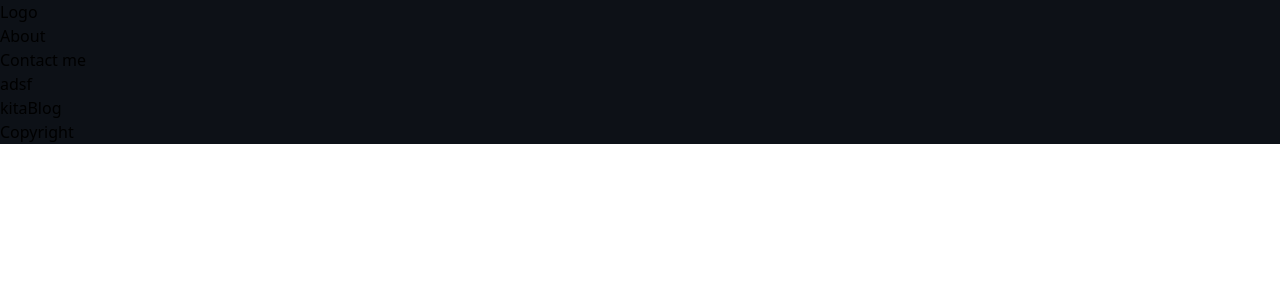
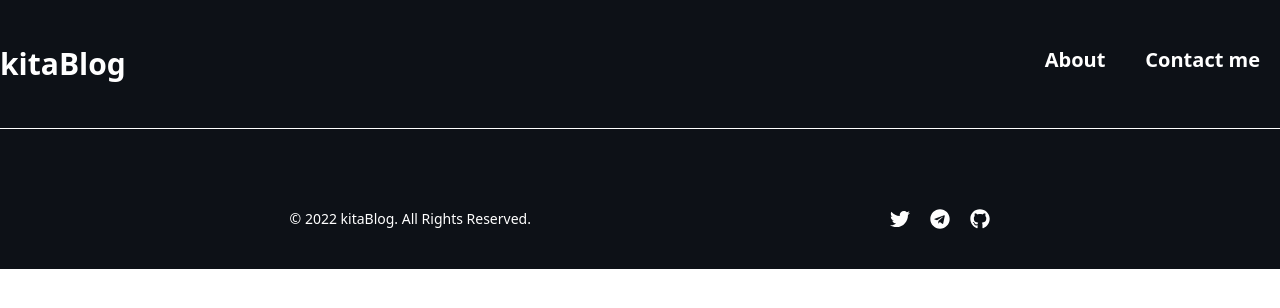
Before and after one commit to kitanoyoru/kitaBlog, a Next.js app: page / in a window 1280 px wide. Shown: the top 308 px of the page. Built offline with nearby package versions, Linux system fonts and the light colour scheme.

Commit message:
feat: create head and footer components

```diff
--- a/components/Footer.tsx
+++ b/components/Footer.tsx
@@ -2,52 +2,63 @@
 import { FaGithub, FaTwitter, FaTelegram } from "react-icons/fa"
 
 // Types
-import type { FC } from "react";
-import type { IconType } from "react-icons";
+import type { FC } from "react"
+import type { IconType } from "react-icons"
+import Link from "next/link"
 
-type Socials = {
-  Twitter: {
-      icon: IconType,
-      link: string
-  },
-  Telegram: {
-      icon: IconType,
-      link: string
-  },
-  Github: {
-      icon: IconType,
-      link: string
-  }
+type Socials = Array<{ Icon: IconType; link: string }>
+
+const Footer: FC = () => {
+  const socials: Socials = [
+    {
+      Icon: FaTwitter,
+      link: "https://twitter.com/kitanoyoru_"
+    },
+    {
+      Icon: FaTelegram,
+      link: ""
+    },
+    {
+      Icon: FaGithub,
+      link: "https://github.com/kitanoyoru"
+    }
+  ]
+  const socialsLength = socials.length
+
+  return (
+    <footer className="bg-primary text-white border-t border-t-white p-4 w-full">
+      <div className="mx-auto mt-10 md:flex md:items-center md:justify-between md:p-6 w-3/5">
+        <span className="text-sm sm:text-center">
+          © 2022{" "}
+          <Link href="/">
+            <a className="hover:underline">kitaBlog</a>
+          </Link>
+          . All Rights Reserved.
+        </span>
+        <ul className="flex flex-wrap items-center mt-3 text-sm sm:mt-0">
+          {socials.map(({ link, Icon }, index) => {
+            if (index < socialsLength - 1) {
+              return (
+                <li className="mr-5" key={index}>
+                  <a href={link} target="_blank" rel="noreferrer">
+                    <Icon className="text-xl" />
+                  </a>
+                </li>
+              )
+            } else {
+              return (
+                <li key={index}>
+                  <a href={link} target="_blank" rel="noreferrer">
+                    <Icon className="text-xl" />
+                  </a>
+                </li>
+              )
+            }
+          })}
+        </ul>
+      </div>
+    </footer>
+  )
 }
 
-const Footer: FC= () => {
-  const socials: Socials = {
-    Twitter: {
-      icon: FaTwitter,
-      link: "https://twitter.com/kitanoyoru_"
-    },
-    Telegram: {
-        icon: FaTelegram,
-        link: ""
-    },
-    Github: {
-        icon: FaGithub,
-        link: "https://github.com/kitanoyoru"
-    }
-  };
-
-  return (
-    <footer>
-      <div>
-        <div>
-          <h1>kitaBlog</h1>
-          <p></p>
-        </div>
-        <div></div>
-      </div>
-      <h1>Copyright</h1>
-    </footer>
-  );
-};
-
-export default Footer;
+export default Footer
--- a/components/Header.tsx
+++ b/components/Header.tsx
@@ -7,23 +7,23 @@ import { NextPage } from 'next'
 
 const Header: NextPage = () => {
   return (
-    <div>
-      <div>
+    <div className="bg-primary px-5 xl:px-0 py-10 sm:py-16 mx-auto max-w-7xl h-10 flex justify-between items-center">
+      <div className="text-white">
         <Link href="/">
-          <a>Logo</a>
+          <a className="text-3xl font-bold">kitaBlog</a>
         </Link>
       </div>
-      <nav>
+      <nav className="text-white flex items-center justify-center">
         <Link href="/about">
-          <div>
-            <h1>About</h1>
-            <div></div>
+          <div className="group cursor-pointer">
+            <h1 className="text-xl font-bold cursor-pointer mx-5">About</h1>
+            <div className="group-hover:h-px mt-2 bg-white group-hover:w-full w-0 transition-all"></div>
           </div>
         </Link>
         <Link href="/contact">
-          <div>
-            <h1>Contact me</h1>
-            <div></div>
+          <div className="group cursor-pointer">
+            <h1 className="text-xl font-bold cursor-pointer mx-5">Contact me</h1>
+            <div className="group-hover:h-px mt-2 bg-white group-hover:w-full w-0 transition-all"></div>
           </div>
         </Link>
       </nav>
--- /dev/null
+++ b/components/SEO/IndexSEO.tsx
@@ -0,0 +1,19 @@
+// Basic imports
+import Head from "next/head";
+
+// Types
+import type { FC  } from "react";
+
+const IndexSEO: FC = () => {
+  const description = "Personal blog app.";
+
+  return (
+    <Head>
+      <title>kitaBlog</title>
+      <meta name="description" content={description} />
+      <meta name="author" content="kitanoyoru" />
+    </Head>
+  );
+};
+
+export default IndexSEO;
--- /dev/null
+++ b/lib/static/index.ts
@@ -0,0 +1,31 @@
+import { Post } from "../types";
+
+const staticPost: Post[] = [
+    {
+        id: "0",
+        title: "How I build my site",
+        content:
+            "Inside src/domain/usecases, `create authentication.ts.` This file will be an interface that will describe the authentication business rule.",
+        createdAt: new Date().toDateString(),
+        imageUrl:
+            "https://images.unsplash.com/photo-1657299156791-44140a28a518?ixlib=rb-1.2.1&ixid=MnwxMjA3fDF8MHxwaG90by1wYWdlfHx8fGVufDB8fHx8&auto=format&fit=crop&w=1470&q=8",
+    },
+    {
+        id: "1",
+        title: "Creating a realworld app with C# dotnet",
+        content: "testing",
+        createdAt: new Date().toDateString(),
+        imageUrl:
+            "https://images.unsplash.com/photo-1658678058931-f84127d6a4fb?ixlib=rb-1.2.1&ixid=MnwxMjA3fDB8MHxwaG90by1wYWdlfHx8fGVufDB8fHx8&auto=format&fit=crop&w=735&q=80",
+    },
+    {
+        id: "2",
+        title: "Toptal Live Interview Questions & Answers",
+        content: "testing",
+        createdAt: new Date().toDateString(),
+        imageUrl:
+            "https://images.unsplash.com/photo-1518837695005-2083093ee35b?ixlib=rb-1.2.1&ixid=MnwxMjA3fDB8MHxwaG90by1wYWdlfHx8fGVufDB8fHx8&auto=format&fit=crop&w=2670&q=80",
+    },
+];
+
+export default staticPost;
--- /dev/null
+++ b/lib/types/index.ts
@@ -0,0 +1,9 @@
+import { Timestamp } from "firebase/firestore";
+
+export type Post = {
+  id: string,
+  imageUrl?: string,
+  title: string,
+  content: string,
+  createdAt: Timestamp | string;
+}
--- a/next.config.js
+++ b/next.config.js
@@ -2,6 +2,11 @@
 const nextConfig = {
   reactStrictMode: true,
   swcMinify: true,
+  images: {
+    domains: [
+      "images.unsplash.com"
+    ]
+  }
 }
 
 module.exports = nextConfig
--- a/package.json
+++ b/package.json
@@ -9,6 +9,7 @@
     "lint": "next lint --fix"
   },
   "dependencies": {
+    "firebase": "^9.9.2",
     "next": "12.2.5",
     "react": "18.2.0",
     "react-dom": "18.2.0",
--- a/pages/index.tsx
+++ b/pages/index.tsx
@@ -1,3 +1,48 @@
-export default function Index() {
-    return <p>adsf</p>
+// Basic imports
+import Link from "next/link";
+import Image from "next/image";
+import IndexSEO from "../components/SEO/IndexSEO";
+import { HiOutlineArrowNarrowRight } from "react-icons/hi";
+
+// Types
+import type { NextPage } from "next";
+import type { GetStaticProps } from "next";
+import type { Post } from "../lib/types";
+
+import staticPost from "../lib/static";
+
+interface IndexProps {
+  posts: Post[]
 }
+
+const Index: NextPage<IndexProps> = ({ posts }) => {
+  const heroPost = posts[0];
+
+  return (
+    <>
+      <IndexSEO />
+
+    </>
+  );
+};
+
+export const getStaticProps: GetStaticProps = async (context) => {
+  const posts: Post[] = staticPost;
+
+  if (!posts.length) {
+    return {
+        redirect: {
+          permanent: false,
+          destination: "/404"
+        }
+    }
+  }
+
+  return {
+    props: {
+      posts
+    }
+  }
+};
+
+export default Index;
--- a/tailwind.config.js
+++ b/tailwind.config.js
@@ -13,10 +13,11 @@ module.exports = {
       lg: "1024px",
       xl: "1280px",
     },
-    colors: {
+    colors: ({ colors }) => ({
+      white: colors.white,
       primary: "#0D1117",
-      secondary: "" // maybe violet
-    },
+      secondary: "#1E2028"
+    }),
     extend: {},
   },
   plugins: [],
```
Also changed, not shown: 1 other file (tests, documents, lock files or other folders).
